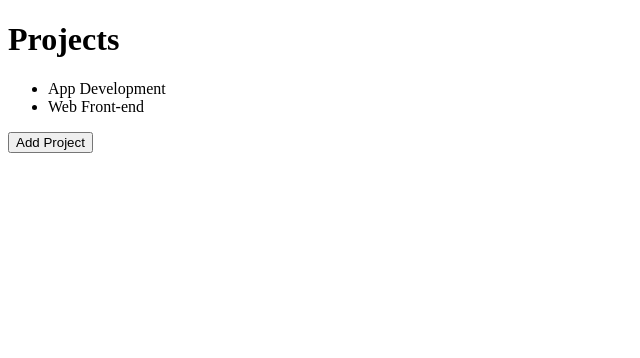
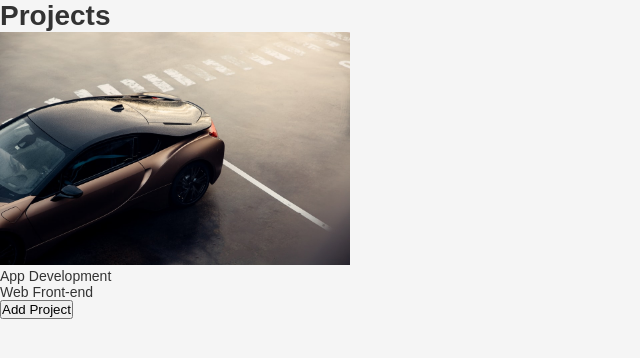
Before and after one commit to lucijr/conceitos-dev, a React app in the folder frontend/: page / in a window 1280 px wide. Shown: the top 358 px of the page, without its empty margins (0-640 px from the left). Built offline with nearby package versions, Linux system fonts and the light colour scheme.

Commit message:
chore: Added css and file loaders. New Loader added. Yarn add style-loader css-loader. Yarn add file-loader. Create folder assets in scr.

```diff
--- /dev/null
+++ b/frontend/src/App.css
@@ -0,0 +1,12 @@
+* {
+    margin: 0;
+    padding: 0;
+    outline: 0;
+    box-sizing: 0;
+}
+
+body {
+    background: #f5f5f5;
+    font: 14px sans-serif;
+    color: #333333
+}
--- a/frontend/src/App.js
+++ b/frontend/src/App.js
@@ -1,4 +1,8 @@
 import React, { useState } from 'react';
+
+import './App.css';
+import backgroundImage from './assets/background.jpeg';
+
 import Header from './components/Header';
 
 /**
@@ -30,6 +34,8 @@ function App() {
     <>
       <Header title="Projects"/>
 
+      <img width={350} src={backgroundImage}/>
+
       <ul>
         {projects.map(project => <li key={project} >{project}</li>)}
       </ul>
--- a/frontend/webpack.config.js
+++ b/frontend/webpack.config.js
@@ -17,6 +17,18 @@ module.exports = {
         use: {
           loader: 'babel-loader',
         }
+      },
+      {
+        test: /\.css$/,
+        exclude: /node_modules/,
+        use: [
+            {loader: 'style-loader'},
+            {loader: 'css-loader'},
+        ]
+      },
+      {
+        test: /.*\.(gif|png|jpe?g)$/i,
+        use:{loader: 'file-loader'},
       }
     ]
   },
```
Also changed, not shown: frontend/package.json (+7 -0 lines), frontend/src/assets/background.jpeg (added), 1 other file (tests, documents, lock files or other folders). Lines whose indentation alone changed are shown as unchanged.
